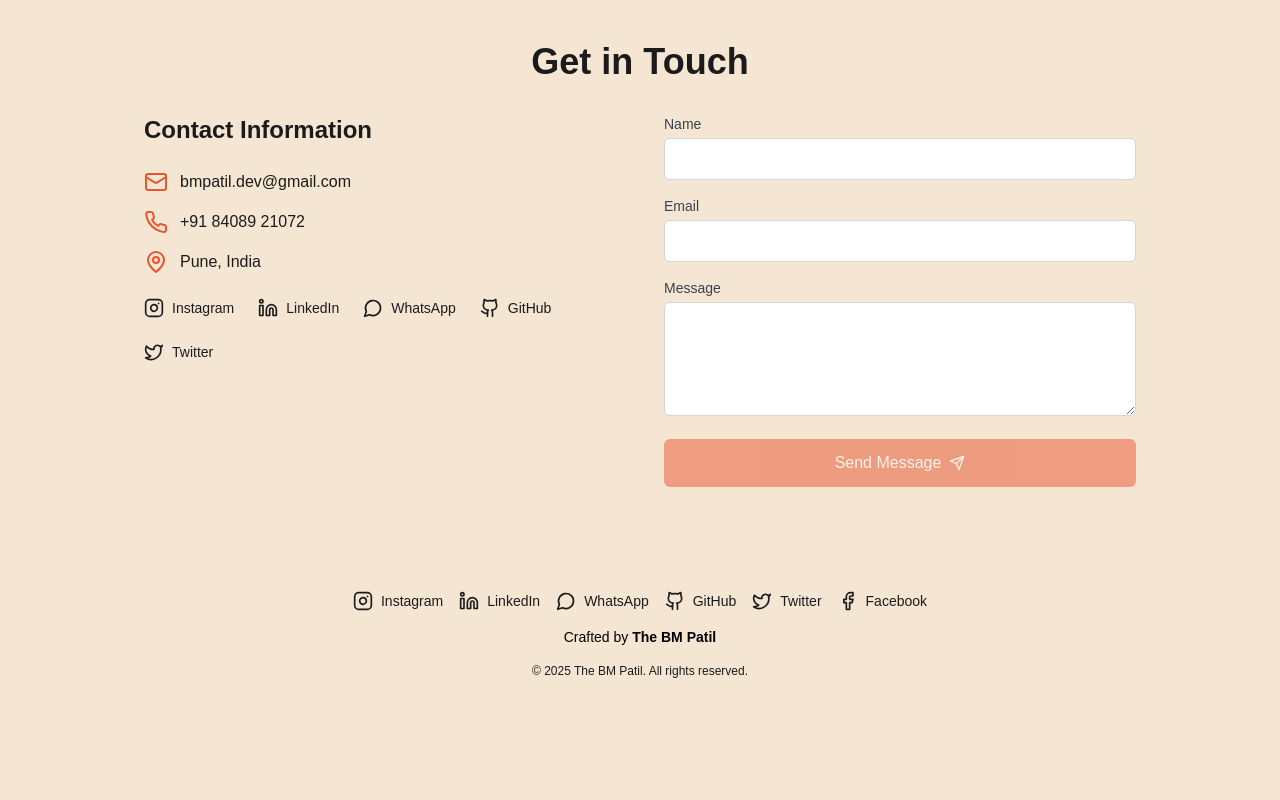
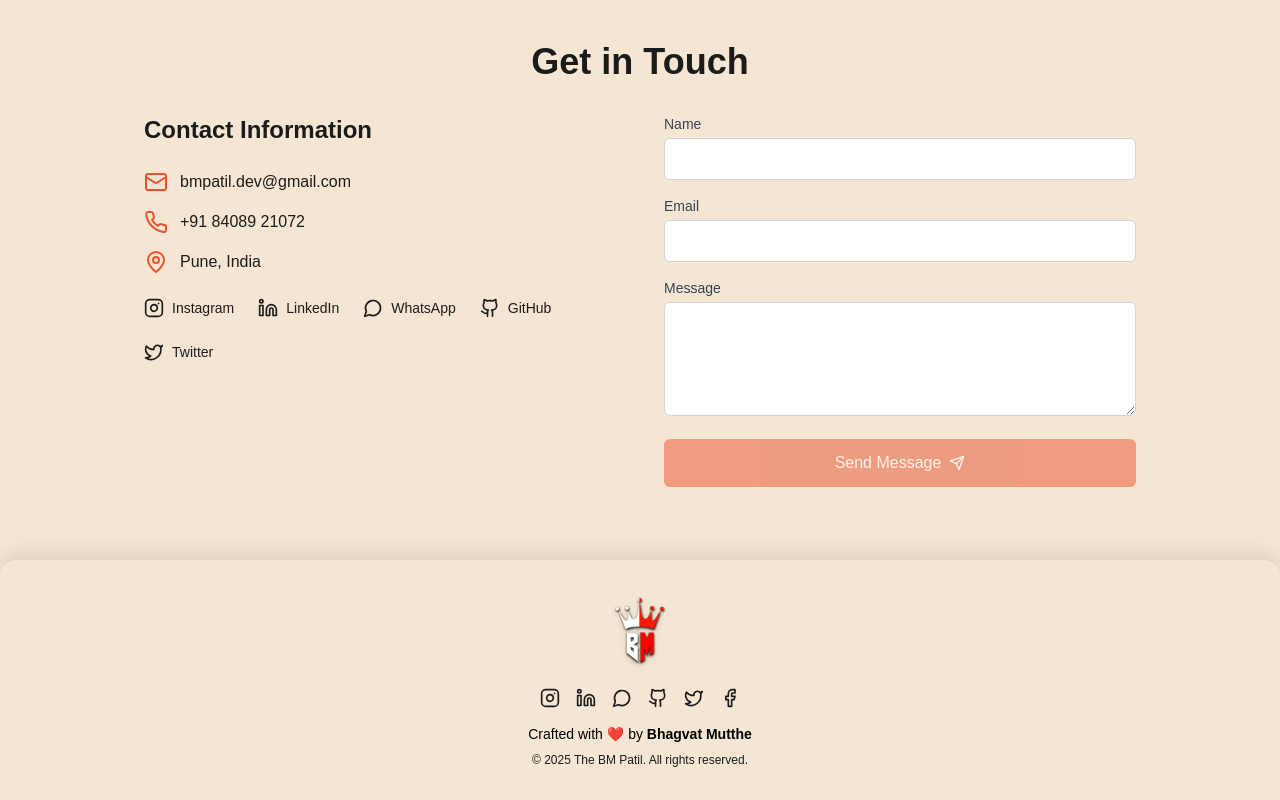
Before and after one commit to TheBMPatil/vite_portfolio, a React (Vite) app: page / in a window 1280 px wide. Shown: the part 4372-5172 px from the top of the page. Before the commit the page ends 5083 px from the top, so only its background shows below. Built offline with nearby package versions, Linux system fonts and the light colour scheme.

Commit message:
Footer inhancements

```diff
--- a/src/components/Footer.tsx
+++ b/src/components/Footer.tsx
@@ -1,29 +1,61 @@
-import { motion } from 'framer-motion';
-import { Github, Instagram, Facebook, Twitter, Linkedin, MessageCircle } from 'lucide-react';
+import { motion } from "framer-motion";
+import {
+  Github,
+  Instagram,
+  Facebook,
+  Twitter,
+  Linkedin,
+  MessageCircle,
+} from "lucide-react";
+import logo from "../images/logo.png"; // Make sure this path is correct
 
 const Footer = () => {
   const socialLinks = [
-    { icon: <Instagram size={20} />, href: 'https://www.instagram.com/the_bhagvat_mutthe_/', label: 'Instagram' },
-    { icon: <Linkedin size={20} />, href: 'https://www.linkedin.com/in/thebmpatil', label: 'LinkedIn' },
-    { icon: <MessageCircle size={20} />, href: 'https://wa.me/+918408921072', label: 'WhatsApp' },
-    { icon: <Github size={20} />, href: 'https://github.com/TheBMPatil', label: 'GitHub' },
-    { icon: <Twitter size={20} />, href: 'https://x.com/BhagvatMutthe', label: 'Twitter' },
-    { icon: <Facebook size={20} />, href: 'https://www.facebook.com/bhagvat.mutthe/', label: 'Facebook' },
+    {
+      icon: <Instagram size={20} />,
+      href: "https://www.instagram.com/the_bhagvat_mutthe_/",
+      label: "Instagram",
+    },
+    {
+      icon: <Linkedin size={20} />,
+      href: "https://www.linkedin.com/in/thebmpatil",
+      label: "LinkedIn",
+    },
+    {
+      icon: <MessageCircle size={20} />,
+      href: "https://wa.me/+918408921072",
+      label: "WhatsApp",
+    },
+    {
+      icon: <Github size={20} />,
+      href: "https://github.com/TheBMPatil",
+      label: "GitHub",
+    },
+    {
+      icon: <Twitter size={20} />,
+      href: "https://x.com/BhagvatMutthe",
+      label: "Twitter",
+    },
+    {
+      icon: <Facebook size={20} />,
+      href: "https://www.facebook.com/bhagvat.mutthe/",
+      label: "Facebook",
+    },
   ];
+
   return (
-    <footer className="bg-[#F5E6D3] text-[#3A3A3A] py-8 px-4 text-center">
-      <motion.div
-        initial={{ opacity: 0, y: 10 }}
+    <motion.footer
+      className="bg-[#F5E6D3] text-center py-8 px-4 text-sm text-[#3A3A3A] rounded-t-2xl shadow-[0_-4px_20px_rgba(0,0,0,0.1)] border-t border-[#E3D6C8]"
+      initial={{ opacity: 0, y: 50 }}
       animate={{ opacity: 1, y: 0 }}
-        transition={{ duration: 0.6 }}
-        className="max-w-3xl mx-auto"
+      transition={{ duration: 0.6, ease: "easeOut" }}
+      whileHover={{ scale: 1.01 }}
     >
-        {/* <div className="text-2xl font-bold text-[#E9552E] mb-2">BMP</div> */}
+      <div className="flex justify-center items-center gap-2 mb-4">
+        <img src={logo} alt="BMP Logo" className="h-20 w-auto drop-shadow-md" />
+      </div>
 
-
-
-        {/* <p className="text-sm mb-1">Made with ❤️ and endless cups of chai</p> */}
-        {/* <div className="flex flex-wrap justify-center gap-4 mb-4">
+      <div className="flex justify-center flex-wrap gap-4 mb-4">
         {socialLinks.map((link, index) => (
           <motion.a
             key={index}
@@ -32,38 +64,37 @@ const Footer = () => {
             rel="noopener noreferrer"
             aria-label={link.label}
             title={link.label}
-              className="text-[#1B1B1B] hover:text-[#E9552E] transition-colors"
-              whileHover={{ scale: 1.2 }}
+            className="relative group text-[#1B1B1B] hover:text-[#E9552E] transition-colors"
+            whileHover={{ scale: 1.2, rotate: 5 }}
             whileTap={{ scale: 0.9 }}
           >
             {link.icon}
+            <span className="absolute -top-7 left-1/2 -translate-x-1/2 bg-[#1B1B1B] text-white text-xs rounded px-2 py-1 opacity-0 group-hover:opacity-100 transition-opacity duration-300 pointer-events-none whitespace-nowrap z-10">
+              {link.label}
+            </span>
           </motion.a>
-          ))}
-        </div> */}
-
-        {/* Social Icons with Labels */}
-        <div className="flex flex-wrap justify-center gap-4 mb-4">
-          {socialLinks.map((link, index) => (
-            <a
-              key={index}
-              href={link.href}
-              target="_blank"
-              rel="noopener noreferrer"
-              aria-label={link.label}
-              title={link.label}
-              className="flex items-center gap-2 text-[#1B1B1B] hover:text-[#E9552E] transition-colors"
-            >
-              {link.icon}
-              <span className="text-sm font-medium">{link.label}</span>
-            </a>
         ))}
       </div>
 
-        <p className="text-sm  text-[#000000]  ">Crafted by <span className="font-semibold text-[#000000]  hover:text-[#E9552E] transition-colors">The BM Patil</span></p>
+      <p className="text-sm text-[#000000]">
+        Crafted with ❤️ by{" "}
+        <a
+          href="https://www.linkedin.com/in/thebmpatil"
+          target="_blank"
+          rel="noopener noreferrer"
+          className="font-semibold hover:text-[#E9552E] transition-colors relative group"
+        >
+          Bhagvat Mutthe
+          <span className="absolute -top-7 left-1/2 -translate-x-1/2 bg-[#1B1B1B] text-white text-xs rounded px-2 py-1 opacity-0 group-hover:opacity-100 transition-opacity duration-300 pointer-events-none">
+            LinkedIn
+          </span>
+        </a>
+      </p>
 
-        <p className="text-xs mt-4 text-[#1b1b1b]">&copy; {new Date().getFullYear()} The BM Patil. All rights reserved.</p>
-      </motion.div>
-    </footer>
+      <p className="text-xs mt-2 text-[#1b1b1b]">
+        &copy; {new Date().getFullYear()} The BM Patil. All rights reserved.
+      </p>
+    </motion.footer>
   );
 };
 
```
Lines whose indentation alone changed are shown as unchanged.
